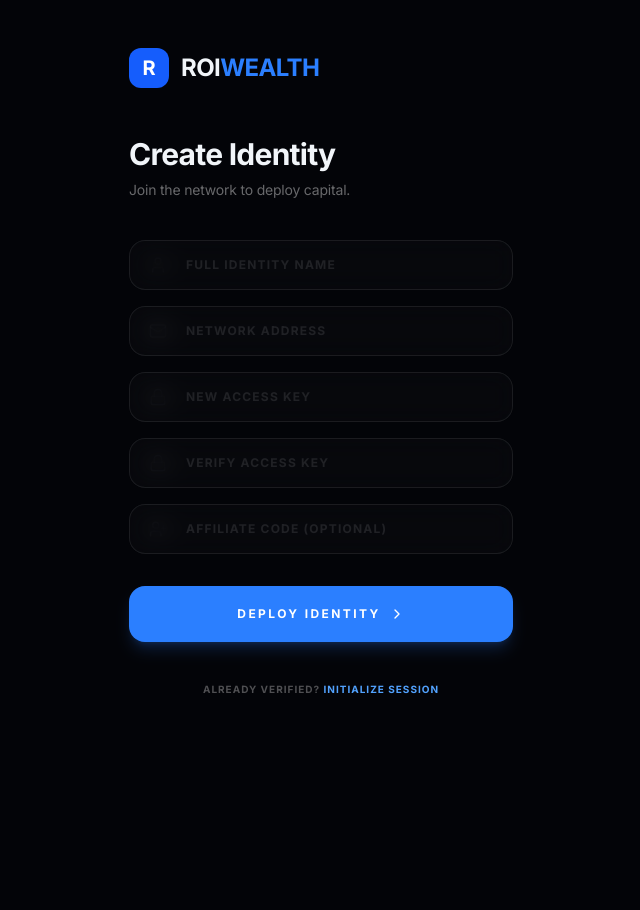
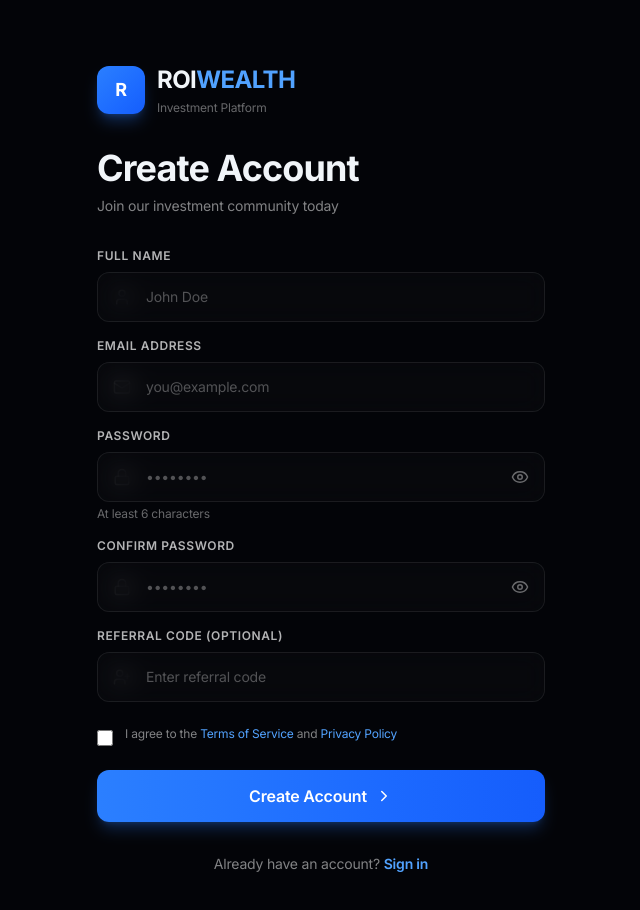
Before and after one commit to aliahmad-qari/NexusCapitalEarnings, a React (Vite) app: page /register in a window 1280 px wide. Shown: the top 910 px of the page, without its empty margins (319-959 px from the left). Before the commit the page ends 800 px from the top, so only its background shows below. Built offline with nearby package versions, Linux system fonts and the light colour scheme.

Commit message:
login and register form

```diff
--- a/src/pages/Login.tsx
+++ b/src/pages/Login.tsx
@@ -1,12 +1,13 @@
 import React, { useState } from 'react';
 import { useNavigate, Link } from 'react-router-dom';
-import { Mail, Lock, LogIn, ChevronRight } from 'lucide-react';
+import { Mail, Lock, ChevronRight, Eye, EyeOff } from 'lucide-react';
 import { useAuth } from '../hooks/useAuth.tsx';
 import { motion } from 'motion/react';
 
 export const Login = () => {
   const [email, setEmail] = useState('');
   const [password, setPassword] = useState('');
+  const [showPassword, setShowPassword] = useState(false);
   const [error, setError] = useState('');
   const [loading, setLoading] = useState(false);
   const navigate = useNavigate();
@@ -35,59 +36,118 @@ export const Login = () => {
   };
 
   return (
-    <div className="flex flex-col min-h-screen bg-nexus-bg p-8 pt-16">
+    <div className="flex flex-col min-h-screen bg-nexus-bg p-4 sm:p-8">
       <motion.div
         initial={{ opacity: 0, y: 20 }}
         animate={{ opacity: 1, y: 0 }}
-        className="w-full max-w-sm mx-auto"
+        transition={{ duration: 0.5 }}
+        className="w-full max-w-md mx-auto my-auto"
       >
-        <div className="flex items-center space-x-3 mb-12">
-          <div className="w-10 h-10 rounded-xl bg-blue-600 flex items-center justify-center font-bold text-white text-xl">R</div>
-          <span className="text-2xl font-bold tracking-tight">ROI<span className="text-blue-500">WEALTH</span></span>
+        {/* Header */}
+        <div className="mb-8">
+          <div className="flex items-center space-x-3 mb-8">
+            <div className="w-12 h-12 rounded-xl bg-gradient-to-br from-blue-500 to-blue-600 flex items-center justify-center font-bold text-white text-lg shadow-lg shadow-blue-500/30">
+              R
+            </div>
+            <div>
+              <span className="text-2xl font-bold tracking-tight">ROI<span className="text-blue-400">WEALTH</span></span>
+              <p className="text-white/40 text-xs mt-1">Investment Platform</p>
+            </div>
           </div>
 
-        <h2 className="text-3xl font-bold mb-2 tracking-tight">System Login</h2>
-        <p className="text-white/40 mb-10 text-sm">Initialize session to access portfolio.</p>
+          <h1 className="text-4xl font-bold mb-2 tracking-tight">Welcome Back</h1>
+          <p className="text-white/50 text-sm">Sign in to your account to continue</p>
+        </div>
 
-        {error && <div className="glass border-rose-500/20 text-rose-500 p-4 rounded-2xl mb-8 text-[11px] font-bold uppercase tracking-wider">{error}</div>}
+        {/* Error Message */}
+        {error && (
+          <motion.div
+            initial={{ opacity: 0, y: -10 }}
+            animate={{ opacity: 1, y: 0 }}
+            className="glass border-l-4 border-red-500 bg-red-500/10 text-red-400 p-4 rounded-xl mb-6 text-sm font-medium"
+          >
+            {error}
+          </motion.div>
+        )}
 
-        <form onSubmit={handleSubmit} className="flex flex-col gap-5">
-          <div className="relative">
-            <Mail className="absolute left-5 top-1/2 -translate-y-1/2 text-white/20" size={18} />
+        {/* Form */}
+        <form onSubmit={handleSubmit} className="space-y-5">
+          {/* Email Field */}
+          <div>
+            <label className="block text-xs font-semibold text-white/70 mb-2 uppercase tracking-wider">Email Address</label>
+            <div className="relative group">
+              <Mail className="absolute left-4 top-1/2 -translate-y-1/2 text-white/30 group-focus-within:text-blue-400 transition-colors" size={18} />
               <input
                 type="email"
                 value={email}
                 onChange={(e) => setEmail(e.target.value)}
-              placeholder="NETWORK ADDRESS"
-              className="w-full glass rounded-2xl py-4.5 pl-14 pr-5 outline-none focus:border-blue-500 transition-all text-xs font-bold tracking-widest placeholder:text-white/10 uppercase"
+                placeholder="you@example.com"
+                className="w-full glass rounded-xl py-3.5 pl-12 pr-4 outline-none border border-white/10 focus:border-blue-500/50 focus:bg-white/[0.05] transition-all text-sm placeholder:text-white/30"
                 required
               />
             </div>
-          <div className="relative">
-            <Lock className="absolute left-5 top-1/2 -translate-y-1/2 text-white/20" size={18} />
+          </div>
+
+          {/* Password Field */}
+          <div>
+            <label className="block text-xs font-semibold text-white/70 mb-2 uppercase tracking-wider">Password</label>
+            <div className="relative group">
+              <Lock className="absolute left-4 top-1/2 -translate-y-1/2 text-white/30 group-focus-within:text-blue-400 transition-colors" size={18} />
               <input
-              type="password"
+                type={showPassword ? 'text' : 'password'}
                 value={password}
                 onChange={(e) => setPassword(e.target.value)}
-              placeholder="ACCESS KEY"
-              className="w-full glass rounded-2xl py-4.5 pl-14 pr-5 outline-none focus:border-blue-500 transition-all text-xs font-bold tracking-widest placeholder:text-white/10 uppercase"
+                placeholder="••••••••"
+                className="w-full glass rounded-xl py-3.5 pl-12 pr-12 outline-none border border-white/10 focus:border-blue-500/50 focus:bg-white/[0.05] transition-all text-sm placeholder:text-white/30"
                 required
               />
+              <button
+                type="button"
+                onClick={() => setShowPassword(!showPassword)}
+                className="absolute right-4 top-1/2 -translate-y-1/2 text-white/40 hover:text-white/70 transition-colors"
+              >
+                {showPassword ? <EyeOff size={18} /> : <Eye size={18} />}
+              </button>
+            </div>
           </div>
 
+          {/* Remember & Forgot */}
+          <div className="flex items-center justify-between text-xs">
+            <label className="flex items-center gap-2 cursor-pointer group">
+              <input type="checkbox" className="w-4 h-4 rounded border border-white/20 bg-white/5 cursor-pointer" />
+              <span className="text-white/50 group-hover:text-white/70 transition-colors">Remember me</span>
+            </label>
+            <Link to="#" className="text-blue-400 hover:text-blue-300 transition-colors font-medium">
+              Forgot password?
+            </Link>
+          </div>
+
+          {/* Submit Button */}
           <button
             type="submit"
             disabled={loading}
-            className="w-full bg-blue-500 hover:bg-blue-600 disabled:bg-white/5 text-white font-bold py-4.5 rounded-2xl mt-4 flex items-center justify-center gap-2 transition-all shadow-lg shadow-blue-500/20 uppercase text-xs tracking-[0.2em]"
+            className="w-full bg-gradient-to-r from-blue-500 to-blue-600 hover:from-blue-600 hover:to-blue-700 disabled:from-white/5 disabled:to-white/5 text-white font-semibold py-3.5 rounded-xl mt-6 flex items-center justify-center gap-2 transition-all shadow-lg shadow-blue-500/25 disabled:shadow-none"
           >
-            {loading ? 'Decrypting...' : 'Initialize'}
-            <ChevronRight size={16} />
+            {loading ? (
+              <>
+                <div className="w-4 h-4 border-2 border-white/30 border-t-white rounded-full animate-spin" />
+                Signing in...
+              </>
+            ) : (
+              <>
+                Sign In
+                <ChevronRight size={18} />
+              </>
+            )}
           </button>
         </form>
 
-        <p className="text-center text-white/30 mt-10 text-[10px] font-bold uppercase tracking-widest">
-          New to the network?{' '}
-          <Link to="/register" className="text-blue-400">Join now</Link>
+        {/* Footer */}
+        <p className="text-center text-white/50 mt-8 text-sm">
+          Don't have an account?{' '}
+          <Link to="/register" className="text-blue-400 hover:text-blue-300 font-semibold transition-colors">
+            Create one
+          </Link>
         </p>
       </motion.div>
     </div>
--- a/src/pages/Register.tsx
+++ b/src/pages/Register.tsx
@@ -1,6 +1,6 @@
 import React, { useState } from 'react';
 import { useNavigate, Link } from 'react-router-dom';
-import { Mail, Lock, User as UserIcon, UserPlus, ChevronRight } from 'lucide-react';
+import { Mail, Lock, User as UserIcon, UserPlus, ChevronRight, Eye, EyeOff } from 'lucide-react';
 import { useAuth } from '../hooks/useAuth.tsx';
 import { motion } from 'motion/react';
 
@@ -12,6 +12,8 @@ export const Register = () => {
     confirmPassword: '',
     referredBy: '',
   });
+  const [showPassword, setShowPassword] = useState(false);
+  const [showConfirmPassword, setShowConfirmPassword] = useState(false);
   const [error, setError] = useState('');
   const [loading, setLoading] = useState(false);
   const navigate = useNavigate();
@@ -21,6 +23,9 @@ export const Register = () => {
     e.preventDefault();
     if (formData.password !== formData.confirmPassword) {
       return setError('Passwords do not match');
+    }
+    if (formData.password.length < 6) {
+      return setError('Password must be at least 6 characters');
     }
     setLoading(true);
     setError('');
@@ -52,91 +57,175 @@ export const Register = () => {
   };
 
   return (
-    <div className="flex flex-col min-h-screen bg-nexus-bg p-8 pt-12 overflow-y-auto">
+    <div className="flex flex-col min-h-screen bg-nexus-bg p-4 sm:p-8 overflow-y-auto">
       <motion.div
         initial={{ opacity: 0, y: 20 }}
         animate={{ opacity: 1, y: 0 }}
-        className="w-full max-w-sm mx-auto pb-10"
+        transition={{ duration: 0.5 }}
+        className="w-full max-w-md mx-auto my-auto py-8"
       >
-        <div className="flex items-center space-x-3 mb-12">
-          <div className="w-10 h-10 rounded-xl bg-blue-600 flex items-center justify-center font-bold text-white text-xl">R</div>
-          <span className="text-2xl font-bold tracking-tight uppercase">ROI<span className="text-blue-500">WEALTH</span></span>
+        {/* Header */}
+        <div className="mb-8">
+          <div className="flex items-center space-x-3 mb-8">
+            <div className="w-12 h-12 rounded-xl bg-gradient-to-br from-blue-500 to-blue-600 flex items-center justify-center font-bold text-white text-lg shadow-lg shadow-blue-500/30">
+              R
+            </div>
+            <div>
+              <span className="text-2xl font-bold tracking-tight">ROI<span className="text-blue-400">WEALTH</span></span>
+              <p className="text-white/40 text-xs mt-1">Investment Platform</p>
+            </div>
           </div>
 
-        <h2 className="text-3xl font-bold mb-2 tracking-tight">Create Identity</h2>
-        <p className="text-white/40 mb-10 text-sm">Join the network to deploy capital.</p>
+          <h1 className="text-4xl font-bold mb-2 tracking-tight">Create Account</h1>
+          <p className="text-white/50 text-sm">Join our investment community today</p>
+        </div>
 
-        {error && <div className="glass border-rose-500/20 text-rose-500 p-4 rounded-2xl mb-8 text-[11px] font-bold uppercase tracking-wider">{error}</div>}
+        {/* Error Message */}
+        {error && (
+          <motion.div
+            initial={{ opacity: 0, y: -10 }}
+            animate={{ opacity: 1, y: 0 }}
+            className="glass border-l-4 border-red-500 bg-red-500/10 text-red-400 p-4 rounded-xl mb-6 text-sm font-medium"
+          >
+            {error}
+          </motion.div>
+        )}
 
-        <form onSubmit={handleSubmit} className="flex flex-col gap-4">
-          <div className="relative">
-            <UserIcon className="absolute left-5 top-1/2 -translate-y-1/2 text-white/20" size={18} />
+        {/* Form */}
+        <form onSubmit={handleSubmit} className="space-y-4">
+          {/* Full Name */}
+          <div>
+            <label className="block text-xs font-semibold text-white/70 mb-2 uppercase tracking-wider">Full Name</label>
+            <div className="relative group">
+              <UserIcon className="absolute left-4 top-1/2 -translate-y-1/2 text-white/30 group-focus-within:text-blue-400 transition-colors" size={18} />
               <input
                 type="text"
                 name="name"
-              placeholder="FULL IDENTITY NAME"
+                value={formData.name}
                 onChange={handleChange}
-              className="w-full glass rounded-2xl py-4 pr-5 pl-14 outline-none focus:border-blue-500 transition-all text-xs font-bold tracking-widest placeholder:text-white/10 uppercase"
+                placeholder="John Doe"
+                className="w-full glass rounded-xl py-3.5 pl-12 pr-4 outline-none border border-white/10 focus:border-blue-500/50 focus:bg-white/[0.05] transition-all text-sm placeholder:text-white/30"
                 required
               />
             </div>
-          <div className="relative">
-            <Mail className="absolute left-5 top-1/2 -translate-y-1/2 text-white/20" size={18} />
+          </div>
+
+          {/* Email */}
+          <div>
+            <label className="block text-xs font-semibold text-white/70 mb-2 uppercase tracking-wider">Email Address</label>
+            <div className="relative group">
+              <Mail className="absolute left-4 top-1/2 -translate-y-1/2 text-white/30 group-focus-within:text-blue-400 transition-colors" size={18} />
               <input
                 type="email"
                 name="email"
-              placeholder="NETWORK ADDRESS"
+                value={formData.email}
                 onChange={handleChange}
-              className="w-full glass rounded-2xl py-4 pr-5 pl-14 outline-none focus:border-blue-500 transition-all text-xs font-bold tracking-widest placeholder:text-white/10 uppercase"
+                placeholder="you@example.com"
+                className="w-full glass rounded-xl py-3.5 pl-12 pr-4 outline-none border border-white/10 focus:border-blue-500/50 focus:bg-white/[0.05] transition-all text-sm placeholder:text-white/30"
                 required
               />
             </div>
-          <div className="relative">
-            <Lock className="absolute left-5 top-1/2 -translate-y-1/2 text-white/20" size={18} />
+          </div>
+
+          {/* Password */}
+          <div>
+            <label className="block text-xs font-semibold text-white/70 mb-2 uppercase tracking-wider">Password</label>
+            <div className="relative group">
+              <Lock className="absolute left-4 top-1/2 -translate-y-1/2 text-white/30 group-focus-within:text-blue-400 transition-colors" size={18} />
               <input
-              type="password"
+                type={showPassword ? 'text' : 'password'}
                 name="password"
-              placeholder="NEW ACCESS KEY"
+                value={formData.password}
                 onChange={handleChange}
-              className="w-full glass rounded-2xl py-4 pr-5 pl-14 outline-none focus:border-blue-500 transition-all text-xs font-bold tracking-widest placeholder:text-white/10 uppercase"
+                placeholder="••••••••"
+                className="w-full glass rounded-xl py-3.5 pl-12 pr-12 outline-none border border-white/10 focus:border-blue-500/50 focus:bg-white/[0.05] transition-all text-sm placeholder:text-white/30"
                 required
               />
+              <button
+                type="button"
+                onClick={() => setShowPassword(!showPassword)}
+                className="absolute right-4 top-1/2 -translate-y-1/2 text-white/40 hover:text-white/70 transition-colors"
+              >
+                {showPassword ? <EyeOff size={18} /> : <Eye size={18} />}
+              </button>
             </div>
-          <div className="relative">
-            <Lock className="absolute left-5 top-1/2 -translate-y-1/2 text-white/20" size={18} />
+            <p className="text-xs text-white/40 mt-1">At least 6 characters</p>
+          </div>
+
+          {/* Confirm Password */}
+          <div>
+            <label className="block text-xs font-semibold text-white/70 mb-2 uppercase tracking-wider">Confirm Password</label>
+            <div className="relative group">
+              <Lock className="absolute left-4 top-1/2 -translate-y-1/2 text-white/30 group-focus-within:text-blue-400 transition-colors" size={18} />
               <input
-              type="password"
+                type={showConfirmPassword ? 'text' : 'password'}
                 name="confirmPassword"
-              placeholder="VERIFY ACCESS KEY"
+                value={formData.confirmPassword}
                 onChange={handleChange}
-              className="w-full glass rounded-2xl py-4 pr-5 pl-14 outline-none focus:border-blue-500 transition-all text-xs font-bold tracking-widest placeholder:text-white/10 uppercase"
+                placeholder="••••••••"
+                className="w-full glass rounded-xl py-3.5 pl-12 pr-12 outline-none border border-white/10 focus:border-blue-500/50 focus:bg-white/[0.05] transition-all text-sm placeholder:text-white/30"
                 required
               />
+              <button
+                type="button"
+                onClick={() => setShowConfirmPassword(!showConfirmPassword)}
+                className="absolute right-4 top-1/2 -translate-y-1/2 text-white/40 hover:text-white/70 transition-colors"
+              >
+                {showConfirmPassword ? <EyeOff size={18} /> : <Eye size={18} />}
+              </button>
             </div>
-          <div className="relative">
-            <UserPlus className="absolute left-5 top-1/2 -translate-y-1/2 text-white/20" size={18} />
+          </div>
+
+          {/* Referral Code */}
+          <div>
+            <label className="block text-xs font-semibold text-white/70 mb-2 uppercase tracking-wider">Referral Code (Optional)</label>
+            <div className="relative group">
+              <UserPlus className="absolute left-4 top-1/2 -translate-y-1/2 text-white/30 group-focus-within:text-blue-400 transition-colors" size={18} />
               <input
                 type="text"
                 name="referredBy"
-              placeholder="AFFILIATE CODE (OPTIONAL)"
+                value={formData.referredBy}
                 onChange={handleChange}
-              className="w-full glass rounded-2xl py-4 pr-5 pl-14 outline-none focus:border-blue-500 transition-all text-xs font-bold tracking-widest placeholder:text-white/10 uppercase"
+                placeholder="Enter referral code"
+                className="w-full glass rounded-xl py-3.5 pl-12 pr-4 outline-none border border-white/10 focus:border-blue-500/50 focus:bg-white/[0.05] transition-all text-sm placeholder:text-white/30"
               />
             </div>
+          </div>
 
+          {/* Terms */}
+          <label className="flex items-start gap-3 cursor-pointer group mt-6">
+            <input type="checkbox" className="w-4 h-4 rounded border border-white/20 bg-white/5 cursor-pointer mt-1" required />
+            <span className="text-xs text-white/50 group-hover:text-white/70 transition-colors">
+              I agree to the <span className="text-blue-400 hover:text-blue-300">Terms of Service</span> and <span className="text-blue-400 hover:text-blue-300">Privacy Policy</span>
+            </span>
+          </label>
+
+          {/* Submit Button */}
           <button
             type="submit"
             disabled={loading}
-            className="w-full bg-blue-500 hover:bg-blue-600 disabled:bg-white/5 text-white font-bold py-5 rounded-2xl mt-4 flex items-center justify-center gap-2 transition-all shadow-lg shadow-blue-500/20 uppercase text-xs tracking-[0.2em]"
+            className="w-full bg-gradient-to-r from-blue-500 to-blue-600 hover:from-blue-600 hover:to-blue-700 disabled:from-white/5 disabled:to-white/5 text-white font-semibold py-3.5 rounded-xl mt-6 flex items-center justify-center gap-2 transition-all shadow-lg shadow-blue-500/25 disabled:shadow-none"
           >
-            {loading ? 'Encrypting...' : 'Deploy Identity'}
-            <ChevronRight size={16} />
+            {loading ? (
+              <>
+                <div className="w-4 h-4 border-2 border-white/30 border-t-white rounded-full animate-spin" />
+                Creating account...
+              </>
+            ) : (
+              <>
+                Create Account
+                <ChevronRight size={18} />
+              </>
+            )}
           </button>
         </form>
 
-        <p className="text-center text-white/30 mt-10 text-[10px] font-bold uppercase tracking-widest">
-          Already verified?{' '}
-          <Link to="/login" className="text-blue-400">Initialize session</Link>
+        {/* Footer */}
+        <p className="text-center text-white/50 mt-8 text-sm">
+          Already have an account?{' '}
+          <Link to="/login" className="text-blue-400 hover:text-blue-300 font-semibold transition-colors">
+            Sign in
+          </Link>
         </p>
       </motion.div>
     </div>
```
Lines whose indentation alone changed are shown as unchanged.
